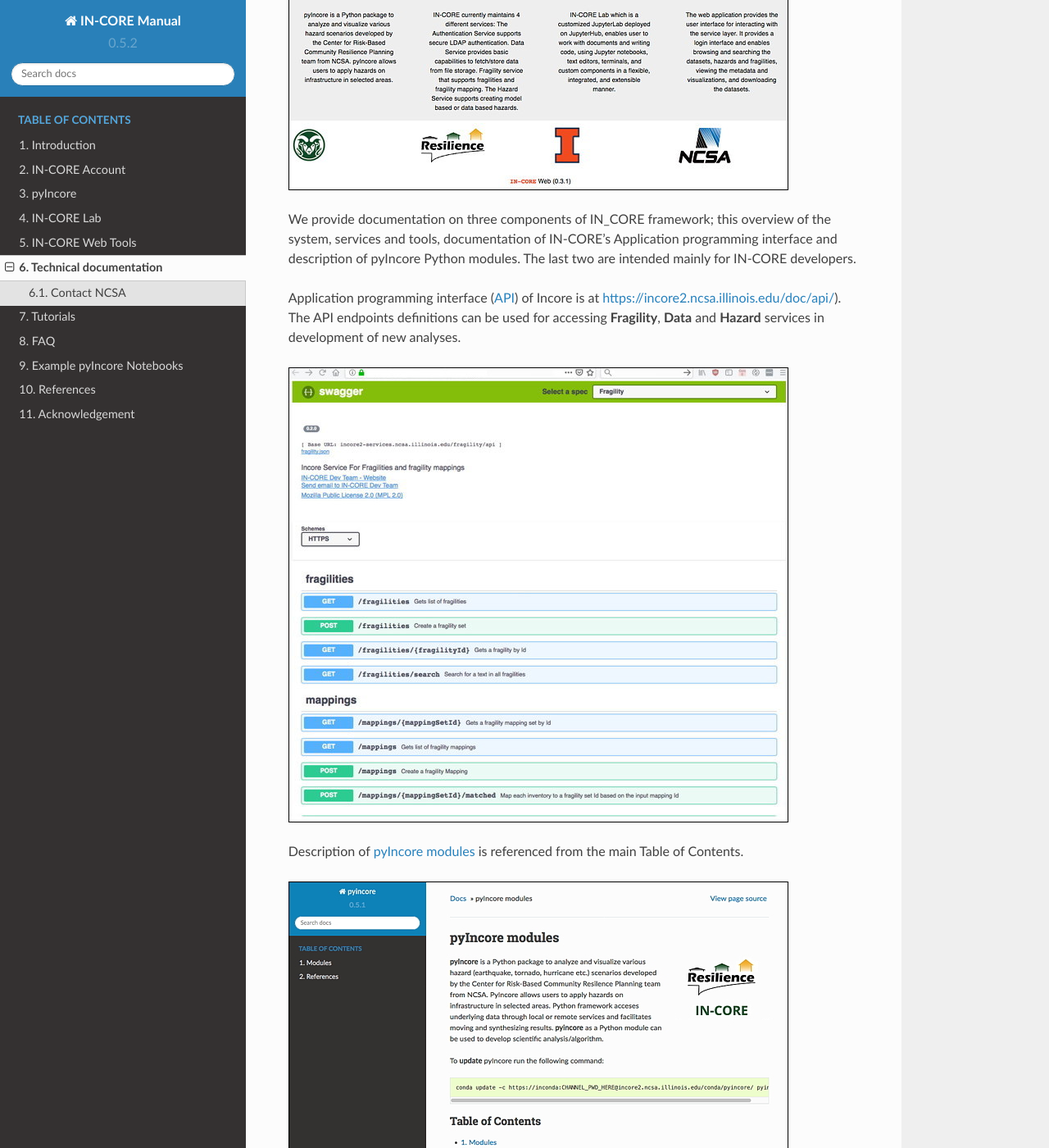
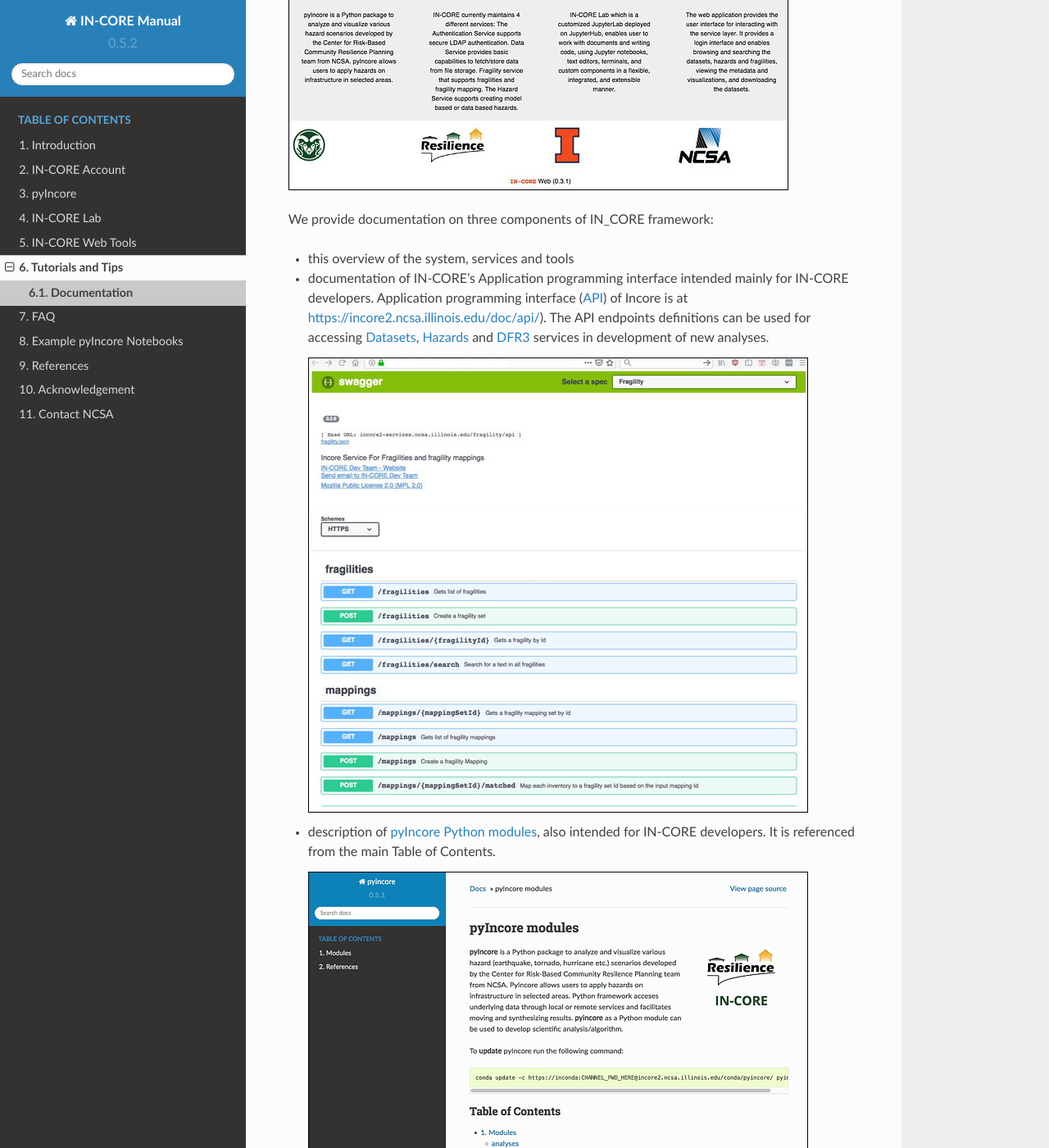
Before and after one commit to IN-CORE/incore-docs, a Sphinx documentation site: the page built from manual/source/documentation.md, in a window 1280 px wide and 1400 px high, scrolled down 730 px. Shown: the whole window at 82% size. Built offline with Sphinx 7.4.7 and the Read the Docs theme 2.0.0, drawn with Linux system fonts in a browser that asks for light colours; some of the changed text lies outside the part shown.

```diff
--- a/manual/source/documentation.md
+++ b/manual/source/documentation.md
@@ -1,24 +1,21 @@
-## Technical documentation
+### Documentation
 
 From the IN-CORE landing page at <https://incore2.ncsa.illinois.edu/> a user can access other services and documentation.
 
 ![IN-CORE landing page.](images/incore0_landing_page.jpg "IN-CORE landing page.")
 
-We provide documentation on three components of IN_CORE framework; this overview of the system, services and tools,
-documentation of IN-CORE’s Application programming interface and description of pyIncore Python modules. The last two
-are intended mainly for IN-CORE developers.
+We provide documentation on three components of IN_CORE framework:
 
+* this overview of the system, services and tools
+
+* documentation of IN-CORE’s Application programming interface intended mainly for IN-CORE developers.
 Application programming interface ([API](https://en.wikipedia.org/wiki/Application_programming_interface)) of Incore is
-at <https://incore2.ncsa.illinois.edu/doc/api/>). The API endpoints definitions can be used for accessing **Fragility**,
-**Data** and **Hazard** services in development of new analyses.
+at <https://incore2.ncsa.illinois.edu/doc/api/>). The API endpoints definitions can be used for accessing
+[Datasets](https://incore2.ncsa.illinois.edu/DataViewer), [Hazards](https://incore2.ncsa.illinois.edu/HazardViewer) and
+[DFR3](https://incore2.ncsa.illinois.edu/FragilityViewer) services in development of new analyses.
 
-![Swagger API viewer with endpoint definitions.](images/incore2_swagger.jpg "Swagger API viewer with endpoint definitions.")
+    ![Swagger API viewer with endpoint definitions.](images/incore2_swagger.jpg "Swagger API viewer with endpoint definitions.")
 
-Description of [pyIncore modules](../../pyincore) is referenced from the main Table of Contents.
+* description of [pyIncore Python modules](../../pyincore), also intended for IN-CORE developers. It is referenced from the main Table of Contents.
 
-![PyIncore Python modules.](images/pyincore_mod.jpg "PyIncore Python modules.")
-
-### Contact NCSA
-
-* Contact an individual programmer developer by email and copy <incore-dev@lists.illinois.edu> if you work closely with NCSA on a code conversion and/or improvement of your hazard analysis.
-* Contact the <incore-dev@lists.illinois.edu> email list if you do not work directly with NCSA.
+    ![PyIncore Python modules.](images/pyincore_mod.jpg "pyIncore Python modules.")
--- a/manual/source/index.rst
+++ b/manual/source/index.rst
@@ -12,12 +12,12 @@ IN-CORE
     pyIncore <pyincore>
     incore_lab
     webtools
-    documentation
     tutorials
     FAQ <faq>
     notebooks
     refs
     acknowledgement
+    contact
 
 ----
 
```
Also changed, not shown: manual/source/contact.md (added, +4 -0 lines), manual/source/faq.md (+5 -0 lines), manual/source/introduction.md (+1 -1 lines), manual/source/tutorials.md (deleted, +0 -1 lines), manual/source/tutorials.rst (added, +11 -0 lines), 1 other file.
